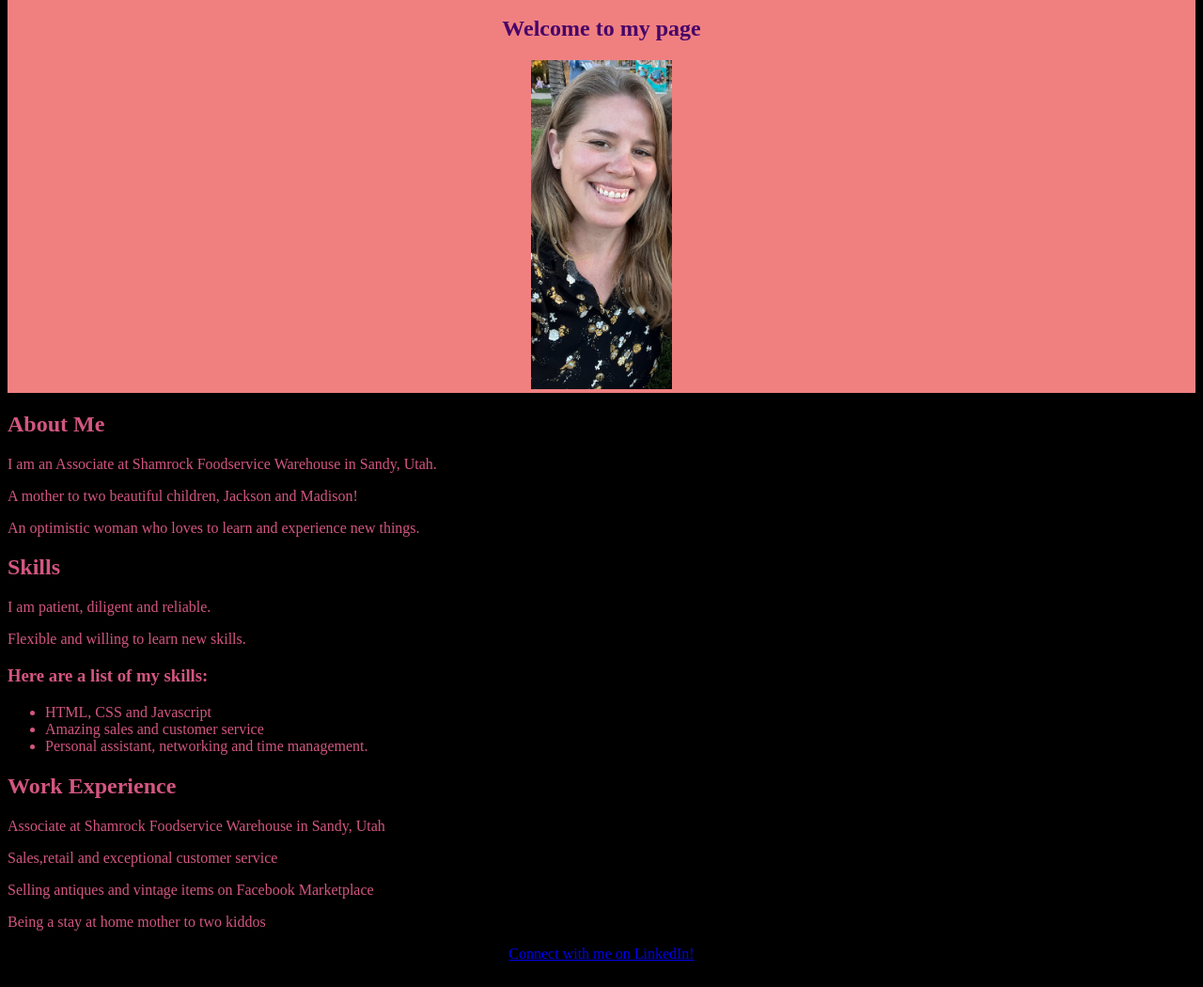
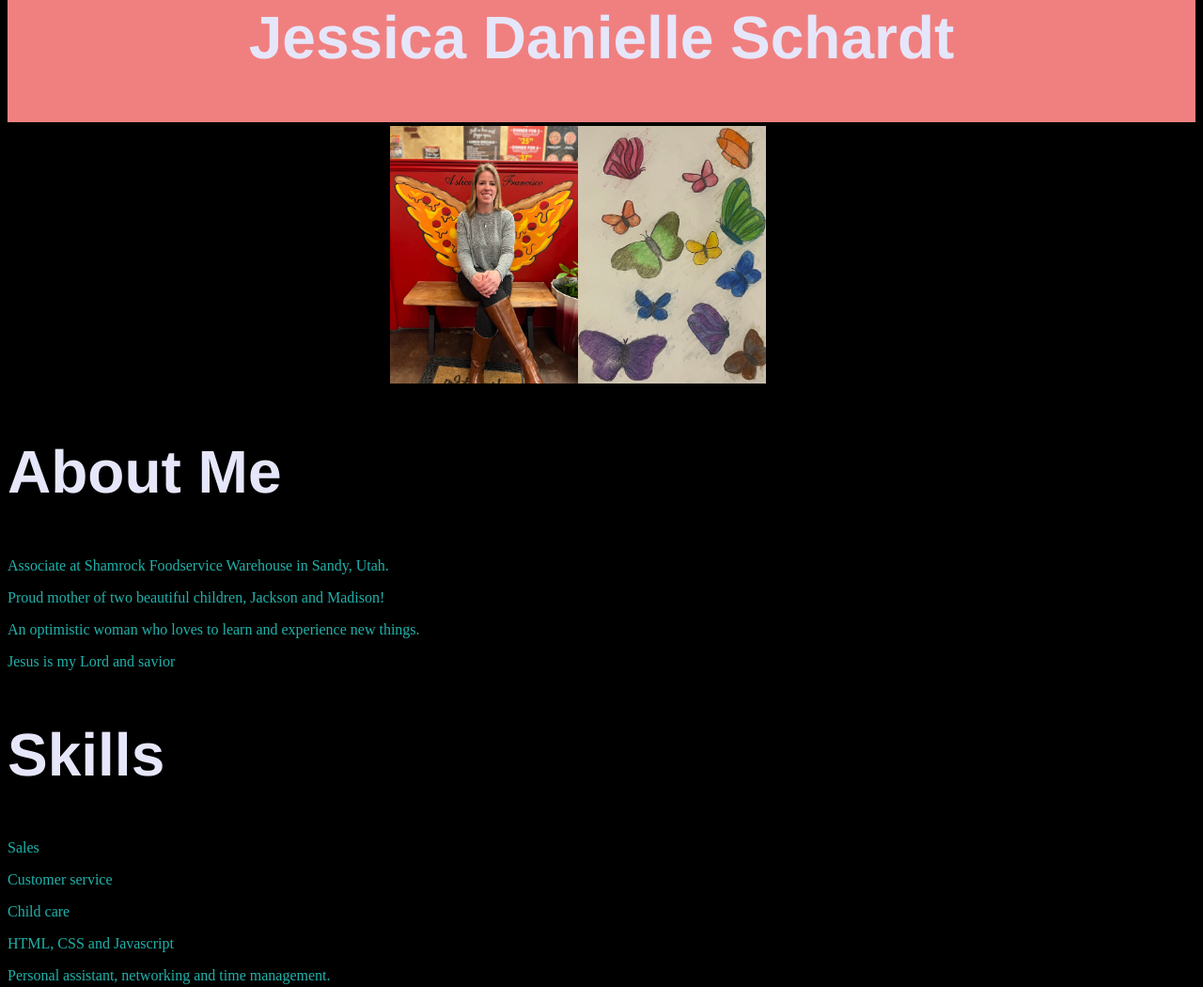
Before and after one commit to schardtjessica1985/schardtjessica1985.github.io, a plain HTML site: page index.html in a window 1280 px wide. Shown: the part 58-1108 px from the top of the page at 94% size. Drawn offline with Linux system fonts and the light colour scheme.

Commit message:
Changed pictures and text

```diff
--- a/index.html
+++ b/index.html
@@ -1,37 +1,48 @@
 <!DOCTYPE html>
+<html lang="en">
 
-<body lang="en">
+<head>
+    <meta charset="UTF-8">
+    <meta name="viewport" content="width=device-width, initial-scale=1.0">
+    <link rel="stylesheet" href="styles.css" />
 
-    <head>
-        <meta charset="UTF-8">
-        <meta name="viewport" content="width=device-width, initial-scale=1.0">
-        <title>New Beginnings</title>
-        <link rel="stylesheet" href="styles.css">
+    <title>A New Beginning</title>
+</head>
 
-    </head>
+<body>
+
     <header>
 
 
 
         <div class="centered">
+
             <h2>Jessica Danielle Schardt</h2>
-            <h2>Welcome to my page</h2>
         </div>
 
-        <div class="centered">
-            <img src="JessicaProfilePic.jpg" alt="Image of Jessica" height="350" width="150">
-        </div>
+
+
 
     </header>
     <main>
+
+        <div class="column">
+
+            <img class="img1" src="/pizzawings.jpg" width="200px" alt="Snow">
+
+            <img class="img2" src="/butterflies.jpg" width="200px" alt="Forest">
+        </div>
+
+
 
 
         <section>
 
             <h2>About Me</h2>
-            <p>I am an Associate at Shamrock Foodservice Warehouse in Sandy, Utah.</p>
-            <p>A mother to two beautiful children, Jackson and Madison!</p>
+            <p>Associate at Shamrock Foodservice Warehouse in Sandy, Utah.</p>
+            <p>Proud mother of two beautiful children, Jackson and Madison!</p>
             <p>An optimistic woman who loves to learn and experience new things.</p>
+            <p>Jesus is my Lord and savior</p>
 
 
 
@@ -42,15 +53,17 @@
 
         </section>
         <h2>Skills</h2>
-        <p>I am patient, diligent and reliable.</p>
-        <p>Flexible and willing to learn new skills.</p>
-        <h3> Here are a list of my skills:</h3>
-        <ul>
-            <li>HTML, CSS and Javascript</li>
-            <li>Amazing sales and customer service</li>
-            <li>Personal assistant, networking and time management. </li>
+        <p></p>
+        <p>Sales</p>
+        <p>Customer service</p>
+        <p>Child care</p>
 
-        </ul>
+
+        <p>HTML, CSS and Javascript</p>
+
+        <p>Personal assistant, networking and time management.</p>
+
+
 
 
         </section>
@@ -58,9 +71,9 @@
         <section>
             <h2>Work Experience</h2>
             <p>Associate at Shamrock Foodservice Warehouse in Sandy, Utah</p>
-            <p>Sales,retail and exceptional customer service</p>
+            <p>UpTown Jungle in Sandy</p>
             <p>Selling antiques and vintage items on Facebook Marketplace</p>
-            <p>Being a stay at home mother to two kiddos</p>
+            <p>Stay at home mom for many years</p>
         </section>
 
 
--- a/styles.css
+++ b/styles.css
@@ -1,6 +1,6 @@
 body {
     background-color: black;
-    color: rgb(211, 86, 128)
+    color: lightseagreen
 }
 
 header {
@@ -15,8 +15,9 @@ header {
 }
 
 
+
 content {
-    background-color: rgb(194, 56, 102);
+    background-color: lightsalmon;
 }
 
 footer {
@@ -29,7 +30,40 @@ footer {
 
 h1 {
     color: rgb(53, 6, 101);
-    font-family: 'Franklin Gothic Medium', 'Arial Narrow', Arial, sans-serif;
+    font-family: 'Franklin Gothic Medium',
+        'Arial Narrow',
+        Arial,
+        sans-serif;
     font-size: 50%;
+}
 
+.column {
+    display: flex;
+    flex-direction: row;
+    justify-content: center;
+    /* float: left; */
+    /* width: 20%; */
+    padding: 4px;
+    margin-right: 50px;
+    /* max-width: 1000px; */
 }
+
+
+
+
+/* Clear floats after image containers */
+/* .row::after {
+    content: "";
+    clear: both;
+    display: table;
+} */
+
+h2 {
+
+    color: lavender;
+    font-family: 'Franklin Gothic Medium',
+        'Arial Narrow',
+        Arial,
+        sans-serif;
+    font-size: 400%;
+}
```
